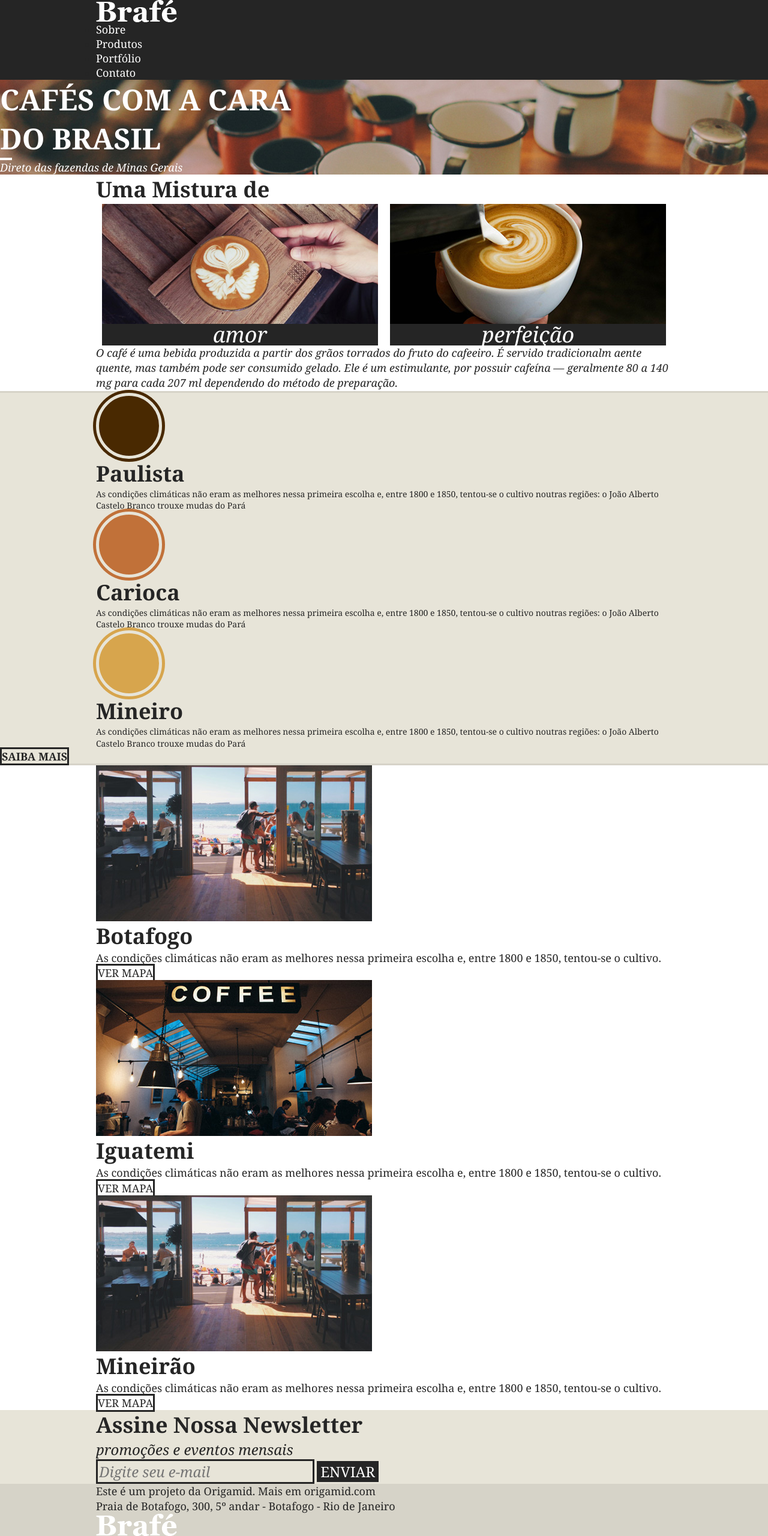
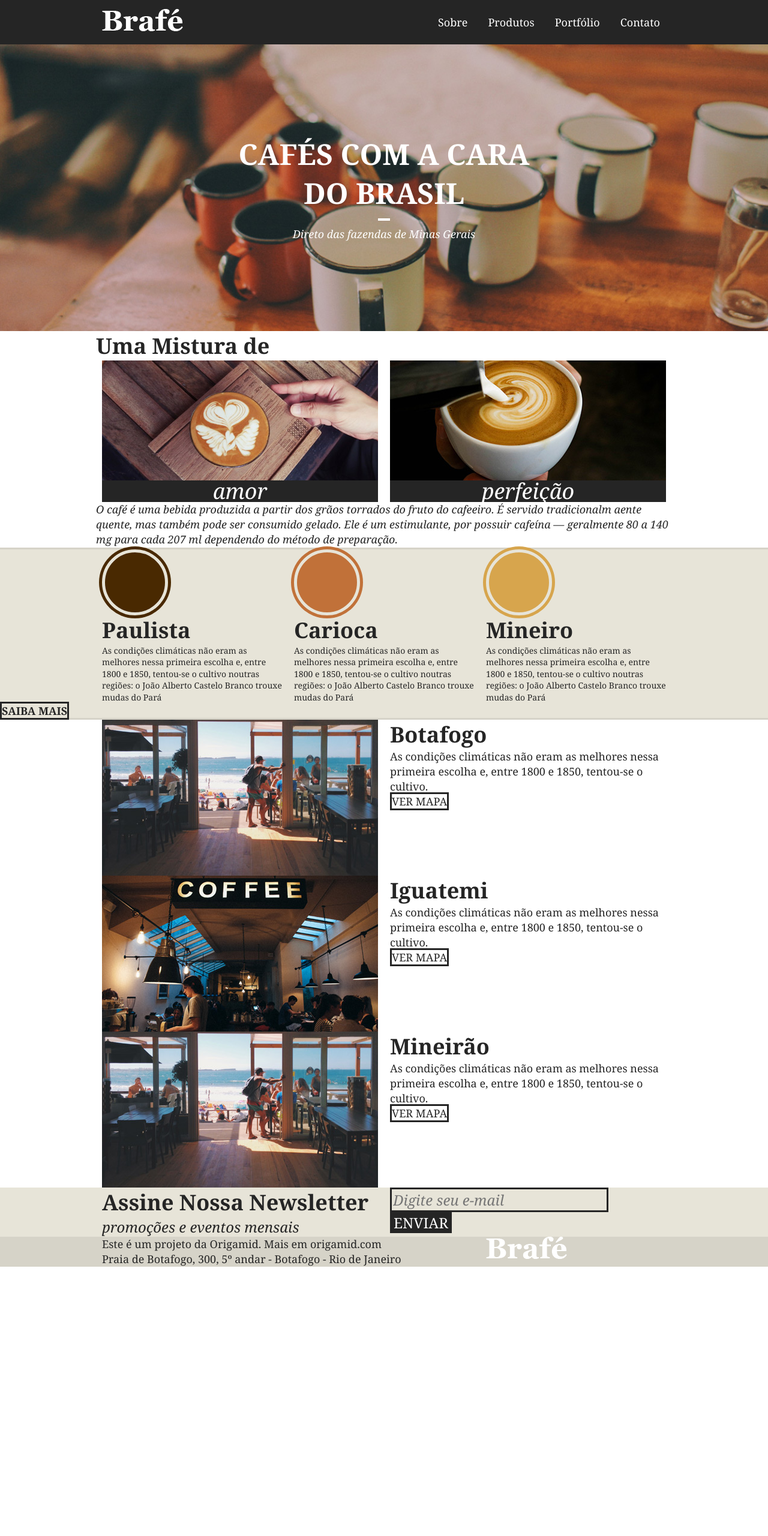
Before and after one commit to kaiofelipejs/css-avancado-origamid, a plain HTML site: page brafe-1-grid/index.html in a window 1280 px wide. Shown: the whole page at 60% size. After the commit the page ends 2112 px from the top, so only its background shows below. Drawn offline with Linux system fonts and the light colour scheme.

Commit message:
add styles in nav and intro

```diff
--- a/brafe-1-grid/css/style.css
+++ b/brafe-1-grid/css/style.css
@@ -23,12 +23,35 @@ img {
 
 .menu {
 	background: #252525;
+	padding: 15px 0;
+}
+
+.menu-nav ul {
+	float: right;
+}
+
+.menu-nav ul li {
+	display: inline-block;
 }
 
 .menu-nav a {
 	text-decoration: none;
 	color: #fff;
 	font-size: 1.125em;
+	display: block;
+	padding: 10px;
+	margin-left: 10px;
+}
+
+@media (max-width: 739px) {
+	.menu-nav ul {
+		float: none;
+	}
+	.menu-nav ul li a {
+		margin-left: 0;
+		padding-left: 0;
+		padding-right: 8px;
+	}
 }
 
 /* Intro */
@@ -37,6 +60,8 @@ img {
 	background: url('../img/bg-intro.jpg') no-repeat center center;
 	background-size: cover;
 	color: #fff;
+	padding: 150px 0;
+	text-align: center;
 }
 
 .intro h1 {
@@ -50,11 +75,18 @@ img {
 	width: 20px;
 	height: 4px;
 	background: #fff;
+	margin: 10px auto;
 }
 
 .intro p {
 	font-style: italic;
 	font-size: 1.125em;
+}
+
+@media (max-width: 739px) {
+ .intro {
+	 padding: 60px 0;
+ }
 }
 
 /* Sobre */
--- a/brafe-1-grid/index.html
+++ b/brafe-1-grid/index.html
@@ -11,8 +11,8 @@
 
 	<header class="menu">
 		<div class="container">
-			<a class="menu-logo" href="#"><img src="img/brafe.png" alt="Brafé"></a>
-			<nav class="menu-nav">
+			<a class="menu-logo grid-4" href="#"><img src="img/brafe.png" alt="Brafé"></a>
+			<nav class="menu-nav grid-8">
 				<ul>
 					<li><a href="#">Sobre</a></li>
 					<li><a href="#">Produtos</a></li>
@@ -46,15 +46,15 @@ aente quente, mas também pode ser consumido gelado. Ele é um estimulante, por
 
 	<section class="produtos">
 		<div class="container">
-			<div class="produtos-item">
+			<div class="produtos-item grid-4">
 				<h2 class="produtos-paulista">Paulista</h2>
 				<p>As condições climáticas não eram as melhores nessa primeira escolha e, entre 1800 e 1850, tentou-se o cultivo noutras regiões: o João Alberto Castelo Branco trouxe mudas do Pará</p>
 			</div>
-			<div class="produtos-item">
+			<div class="produtos-item grid-4">
 				<h2 class="produtos-carioca">Carioca</h2>
 				<p>As condições climáticas não eram as melhores nessa primeira escolha e, entre 1800 e 1850, tentou-se o cultivo noutras regiões: o João Alberto Castelo Branco trouxe mudas do Pará</p>
 			</div>
-			<div class="produtos-item">
+			<div class="produtos-item grid-4">
 				<h2 class="produtos-mineiro">Mineiro</h2>
 				<p>As condições climáticas não eram as melhores nessa primeira escolha e, entre 1800 e 1850, tentou-se o cultivo noutras regiões: o João Alberto Castelo Branco trouxe mudas do Pará</p>
 			</div>
@@ -62,43 +62,48 @@ aente quente, mas também pode ser consumido gelado. Ele é um estimulante, por
 		<a class="produtos-btn" href="#">Saiba Mais</a>
 	</section>
 
-	<section class="locais container">
-		<div class="locais-item">
-			<img src="img/botafogo.jpg" alt="Brafé unidade Botafogo">
-			<div>
+	<section class="locais">
+		<div class="locais-item container">
+			<div class="grid-6">
+				<img src="img/botafogo.jpg" alt="Brafé unidade Botafogo">
+			</div>
+			<div class="grid-6">
 				<h2>Botafogo</h2>
 				<p>As condições climáticas não eram as melhores nessa primeira escolha e, entre 1800 e 1850, tentou-se o cultivo.</p>
 				<a href="#">Ver Mapa</a>
 			</div>
 		</div>
 
-		<div class="locais-item">
-			<img src="img/iguatemi.jpg" alt="Brafé unidade Iguatemi">
-			<div>
+		<div class="locais-item container">
+			<div class="grid-6">
+				<img src="img/iguatemi.jpg" alt="Brafé unidade Iguatemi">
+			</div>
+			<div class="grid-6">
 				<h2>Iguatemi</h2>
 				<p>As condições climáticas não eram as melhores nessa primeira escolha e, entre 1800 e 1850, tentou-se o cultivo.</p>
 				<a href="#">Ver Mapa</a>
 			</div>
 		</div>
 
-		<div class="locais-item">
-			<img src="img/botafogo.jpg" alt="Brafé unidade Mineirão">
-			<div>
+		<div class="locais-item container">
+			<div class="grid-6">
+				<img src="img/botafogo.jpg" alt="Brafé unidade Mineirão">
+			</div>
+			<div class="grid-6">
 				<h2>Mineirão</h2>
 				<p>As condições climáticas não eram as melhores nessa primeira escolha e, entre 1800 e 1850, tentou-se o cultivo.</p>
 				<a href="#">Ver Mapa</a>
 			</div>
 		</div>
-
 	</section>
 
 	<section class="assine">
 		<div class="container">
-			<div class="assine-info">
+			<div class="assine-info grid-6">
 				<h2>Assine Nossa Newsletter</h2>
 				<p>promoções e eventos mensais</p>
 			</div>
-			<form>
+			<form class="grid-6">
 				<label>E-mail</label>
 				<input type="text" placeholder="Digite seu e-mail">
 				<button type="submit">Enviar</button>
@@ -108,8 +113,10 @@ aente quente, mas também pode ser consumido gelado. Ele é um estimulante, por
 
 	<footer class="footer">
 		<div class="container">
-			<p>Este é um projeto da Origamid. Mais em origamid.com<br>Praia de Botafogo, 300, 5º andar - Botafogo - Rio de Janeiro</p>
-			<img src="img/brafe.png" alt="Brafé">
+			<p class="grid-8">Este é um projeto da Origamid. Mais em origamid.com<br>Praia de Botafogo, 300, 5º andar - Botafogo - Rio de Janeiro</p>
+			<div class="grid-4">
+				<img src="img/brafe.png" alt="Brafé">
+			</div>
 		</div>
 	</footer>
 
```
